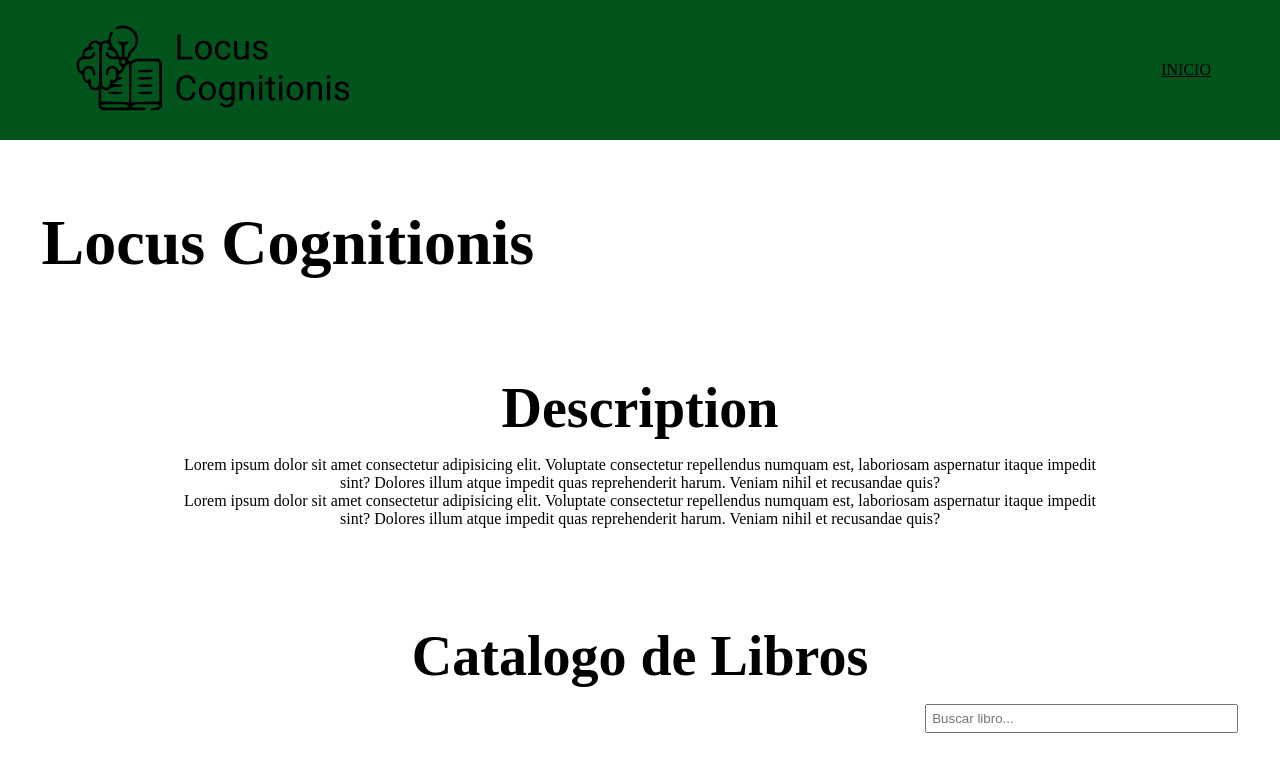
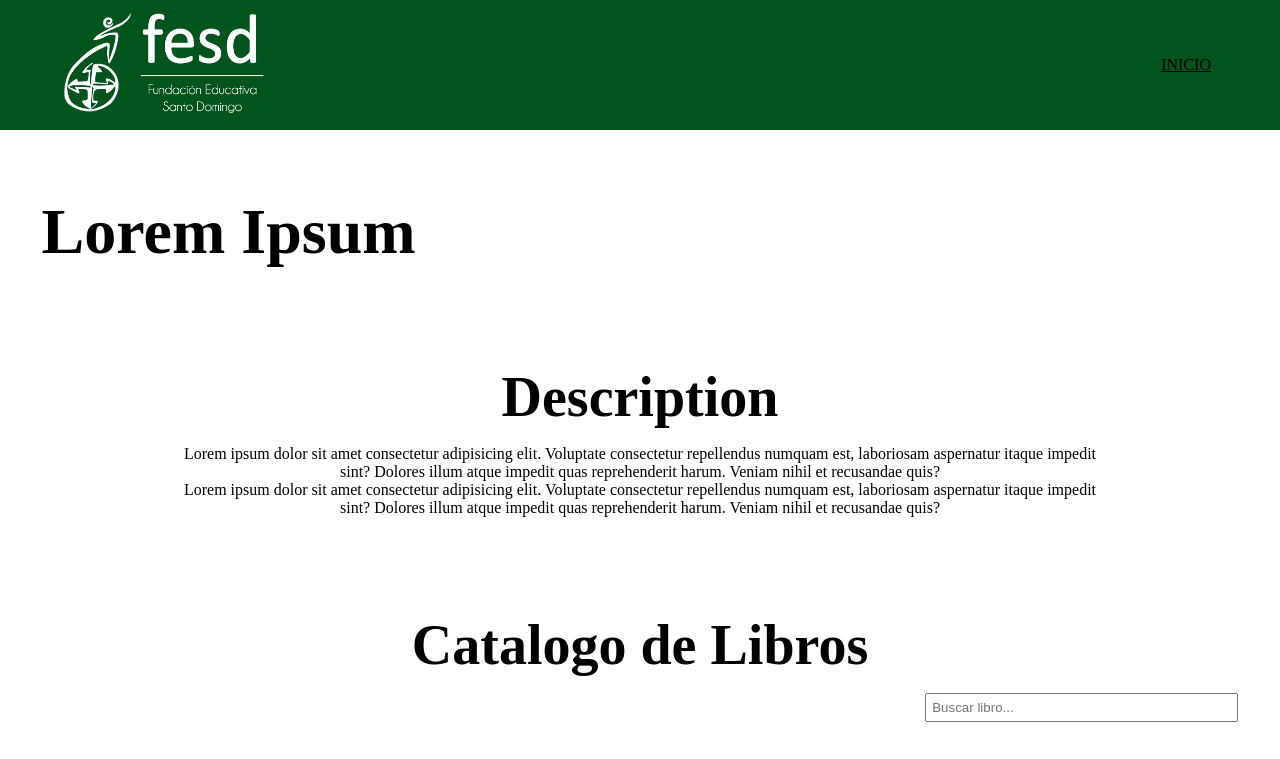
Before and after one commit to AlejandroBattaQuin/AlejandroBattaQuin.github.io, a plain HTML site: page biblioteca/index.html in a window 1280 px wide. Shown: the top 759 px of the page. Drawn offline with Linux system fonts and the light colour scheme.

Commit message:
Cambio de logo

```diff
--- a/biblioteca/index.html
+++ b/biblioteca/index.html
@@ -13,7 +13,7 @@
     <header>
         <!-- Logo -->
         <div class="logo">
-            <img src="./assets/img/logo/logo-locus-cognitionis.svg" alt="Logo Locus Cognitionis" width="300">
+            <img src="./assets/img/logo/logo-fesd-blanco.png" alt="Logo FESD" width="200" height="100">
         </div>
         <!-- Menu -->
         <nav class="nav-heaer">
@@ -28,7 +28,7 @@
         <!-- START HEAD -->
         <section>
             <div class="title">
-                <h1>Locus Cognitionis</h1>
+                <h1>Lorem Ipsum</h1>
             </div>
         </section>
         <!-- END HEAD -->
```
Also changed, not shown: biblioteca/assets/img/logo/logo-fesd-blanco.png (added), biblioteca/assets/img/logo/logo-fesd.png (added).
